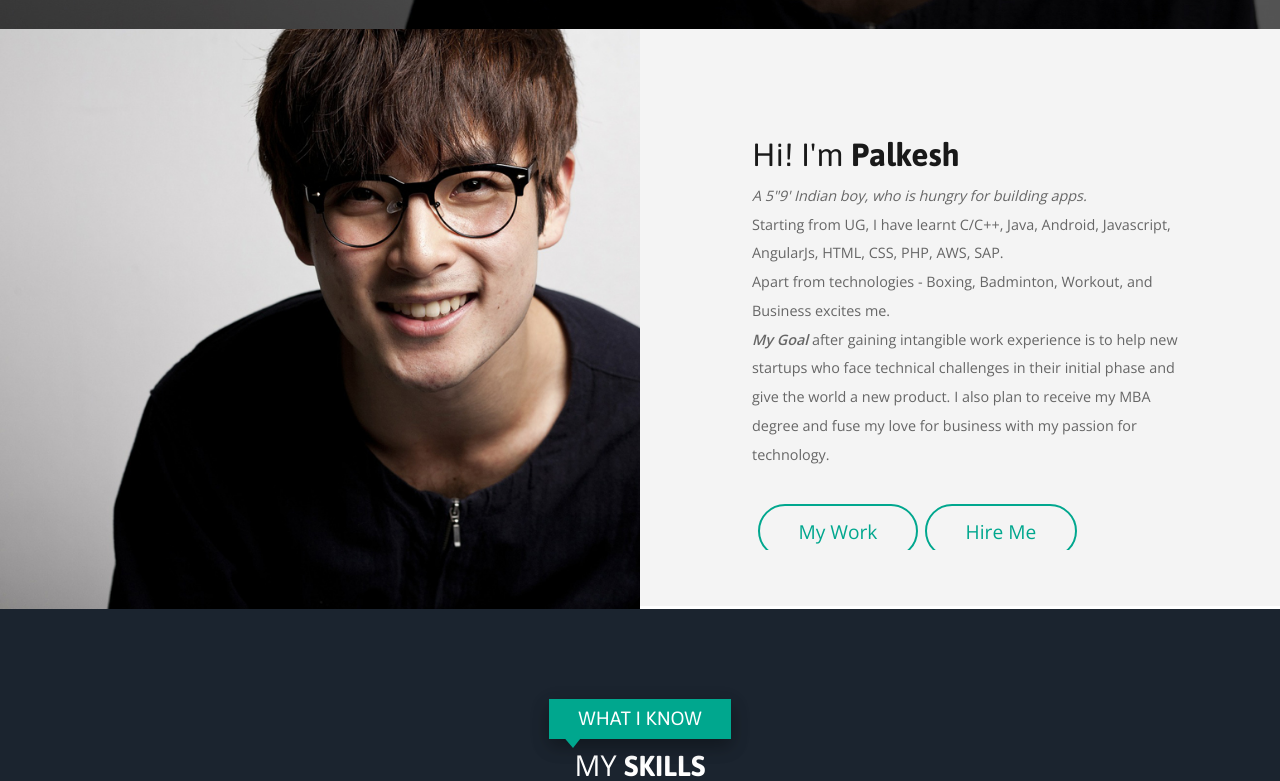
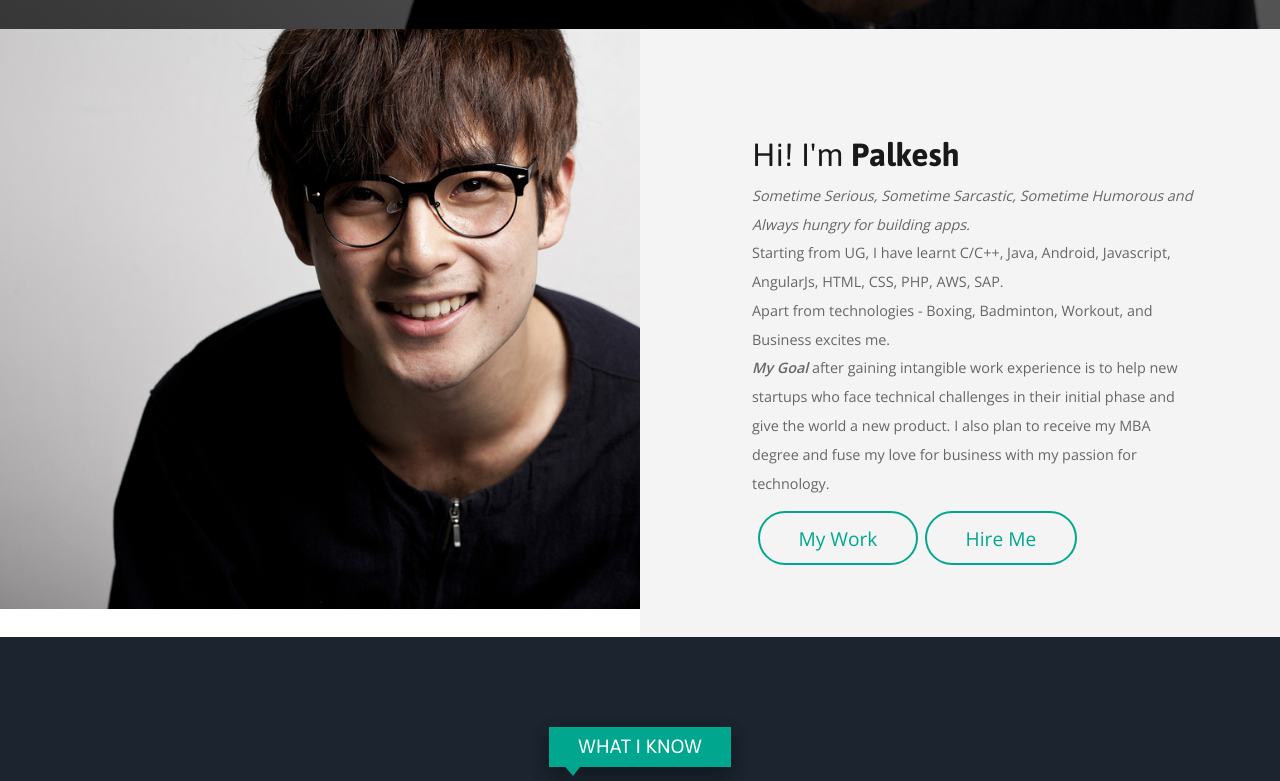
Before and after one commit to palkesh-jain/palkesh-jain.github.io, a plain HTML site: page index.html in a window 1280 px wide. Shown: the part 641-1422 px from the top of the page. Drawn offline with nearby package versions, Linux system fonts and the light colour scheme; files whose address does not match are found by name.

Commit message:
content updated

```diff
--- a/css/style.css
+++ b/css/style.css
@@ -435,8 +435,9 @@ span.border.one:after {
     margin-top: 1.5em;
 }
 .about-left-grid ul{
-	margin:1em 0 0 -34px;
+	margin: -1em 0 0 -34px;
 	padding-top: 32px;
+  padding-bottom: 29px
 }
 .about-left-grid ul li{
 	display:inline-block;
@@ -445,7 +446,7 @@ span.border.one:after {
 	margin-right: 0.2em;
 }
 .about-left {
-      padding: 4.5em 0 2.7em 0;
+      padding: 4.5em 0 1.7em 0;
     float: right;
     background: #f4f4f4;
 }
--- a/index.html
+++ b/index.html
@@ -127,7 +127,7 @@
 				<div class="item">
 					<div class="about-left-grid">
 						<h2>Hi! I'm <span>Palkesh</span></h2>
-						<p><em>A 5"9' Indian boy, who is hungry for building apps.</em><br/>
+						<p><em>Sometime Serious, Sometime Sarcastic, Sometime Humorous and Always hungry for building apps.</em><br/>
 							Starting from UG, I have learnt C/C++, Java, Android, Javascript, AngularJs, HTML, CSS, PHP, AWS, SAP.<br/>
 							Apart from technologies - Boxing, Badminton, Workout, and Business excites me.<br/>
 							<strong><i>My Goal</i></strong> after gaining intangible work experience is to help new startups who face technical challenges in their initial phase and give the world a new product. I also plan to receive my MBA degree and fuse my love for business with my passion for technology.<br/>
```
